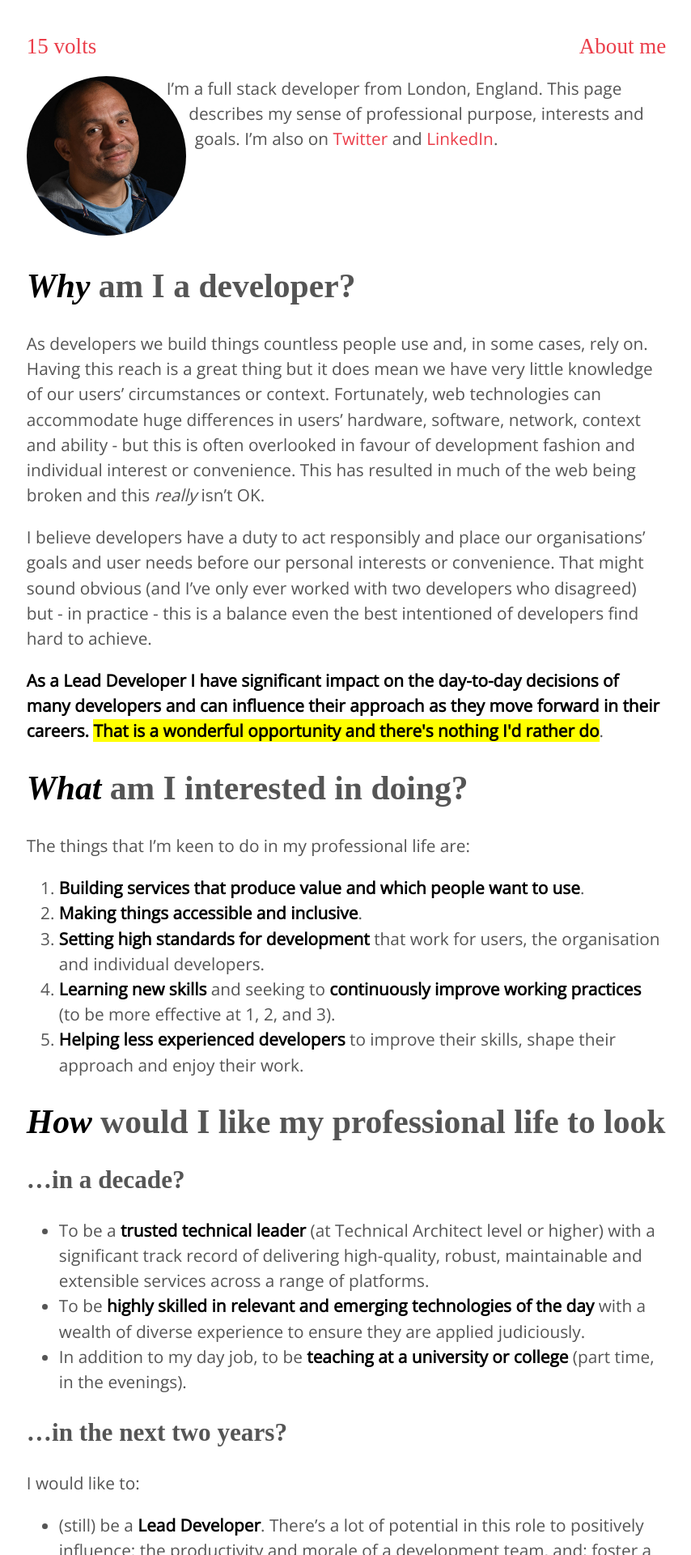
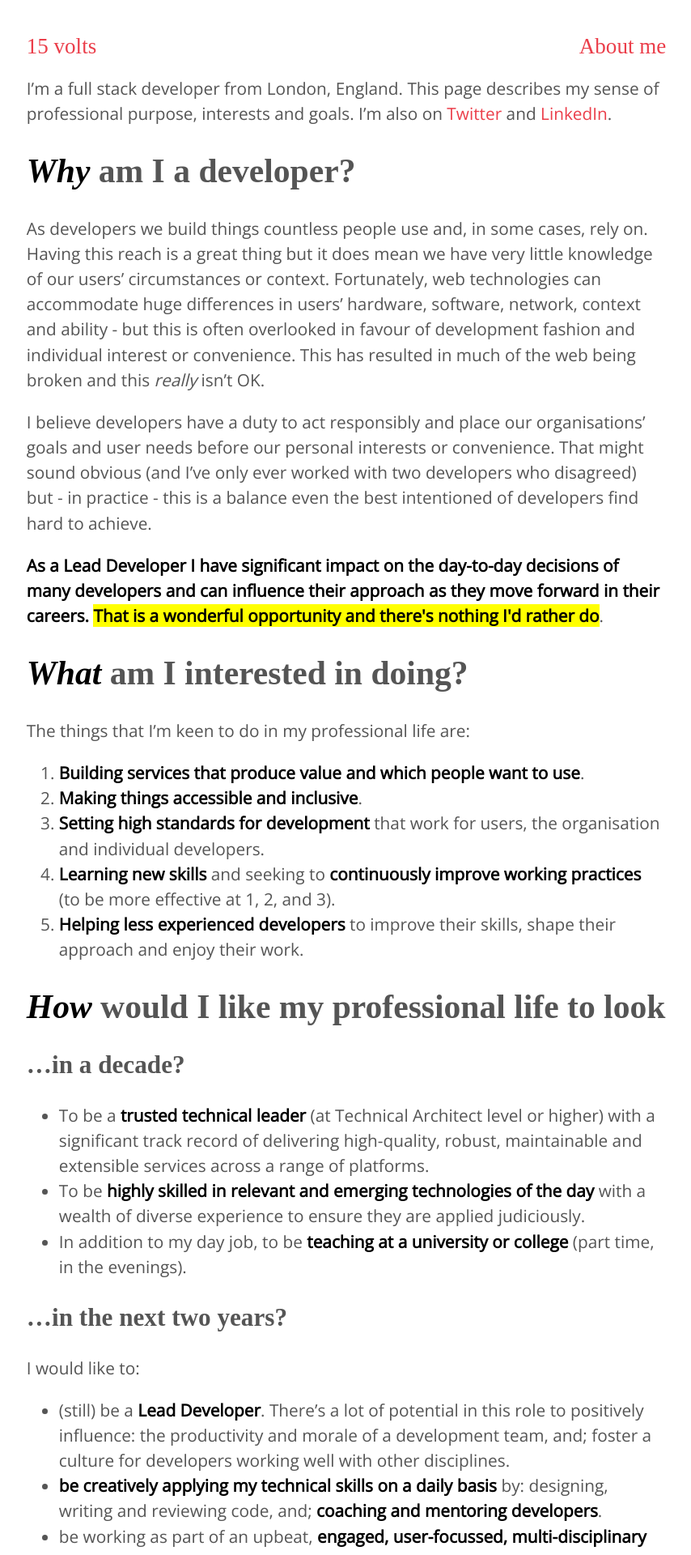
Before and after one commit to gtvj/gtvj.github.io, a Jekyll site: the page built from about.md, in a window 1280 px wide. Shown: the top 1920 px of the page at 81% size, without its empty margins (212-1066 px from the left). Built offline with Jekyll 4.4.1, drawn with Linux system fonts in a browser that asks for light colours; some web fonts are replaced.

Commit message:
Remove profile picture

```diff
--- a/about.md
+++ b/about.md
@@ -5,8 +5,6 @@ h1: Hi, I'm Gwyn
 author: Gwyn
 layout: page
 ---
-
-![A picture of me](images/profile_picture.jpg)
 
 I'm a full stack developer from London, England. This page describes my sense of professional purpose, interests and goals. I'm also on [Twitter](https://twitter.com/gtvjones) and [LinkedIn](https://www.linkedin.com/in/gtvjones/).
 
```
Also changed, not shown: images/profile_picture.jpg (deleted).
